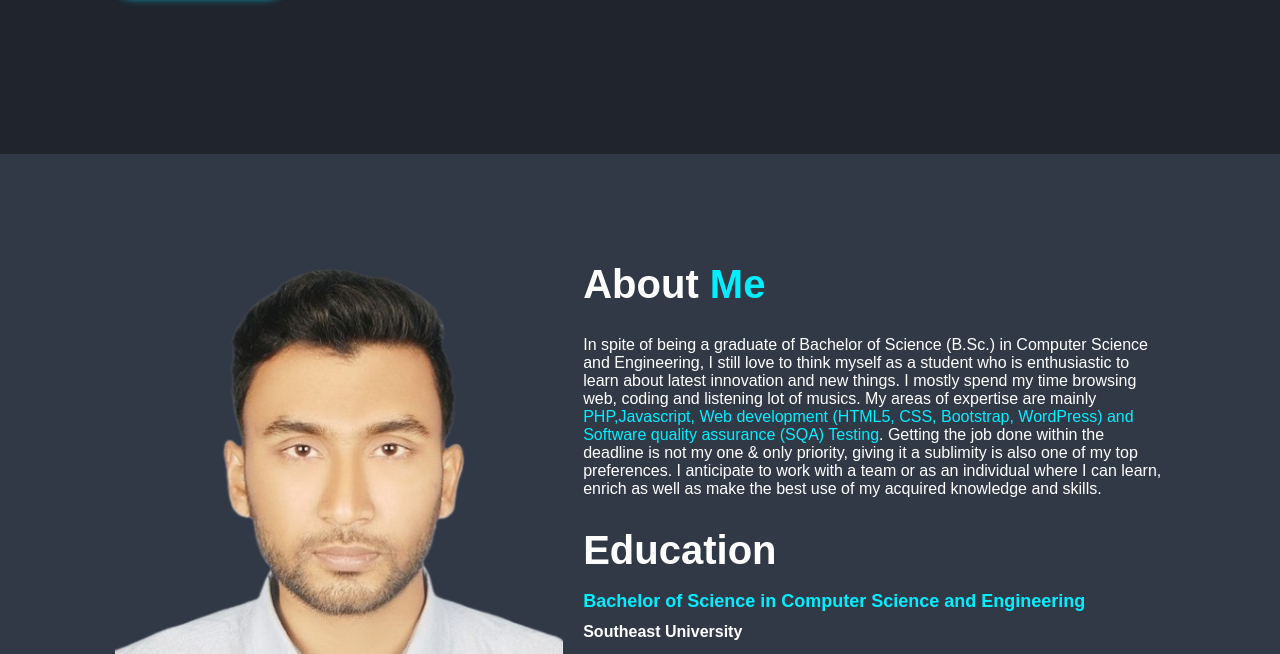
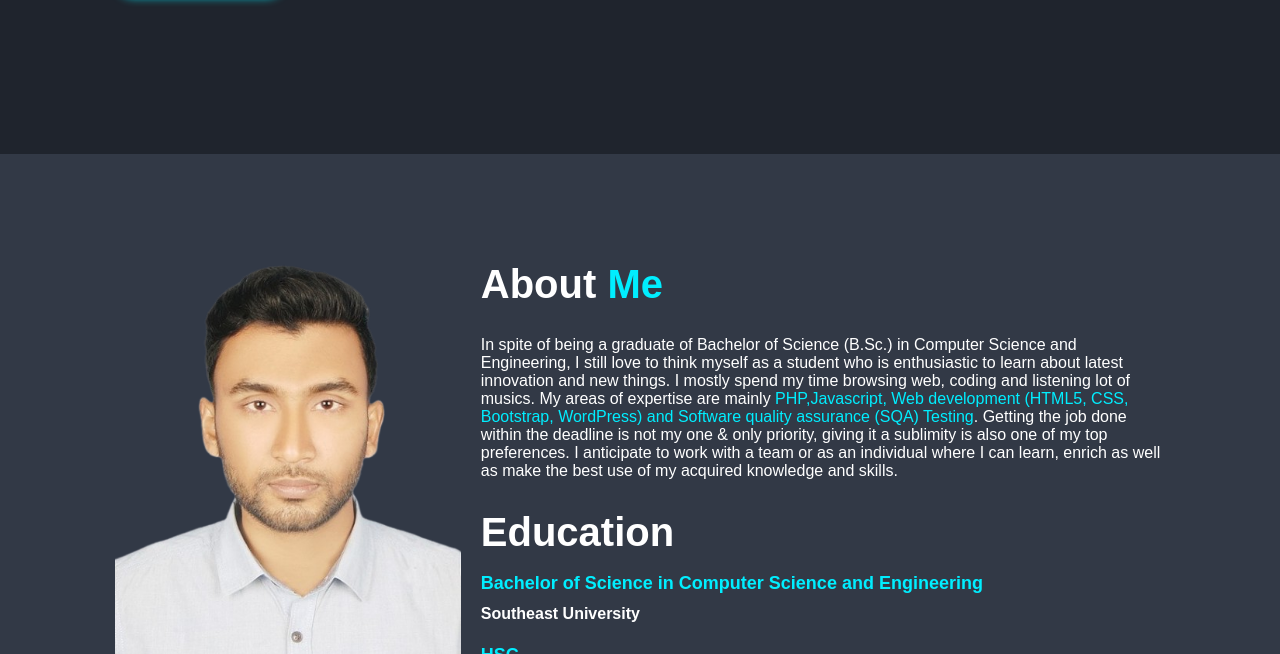
Before and after one commit to rabbi-nur/portfolio, a plain HTML site: page index.html in a window 1280 px wide. Shown: the part 646-1300 px from the top of the page. Drawn offline with nearby package versions, Linux system fonts and the light colour scheme.

Commit message:
Update styles.css

```diff
--- a/css/styles.css
+++ b/css/styles.css
@@ -177,7 +177,7 @@ span {
 }
 
 .about-img img {
-    width: 35vw;
+    width: 27vw;
     display: flex;
     text-align: left;
 }
```
